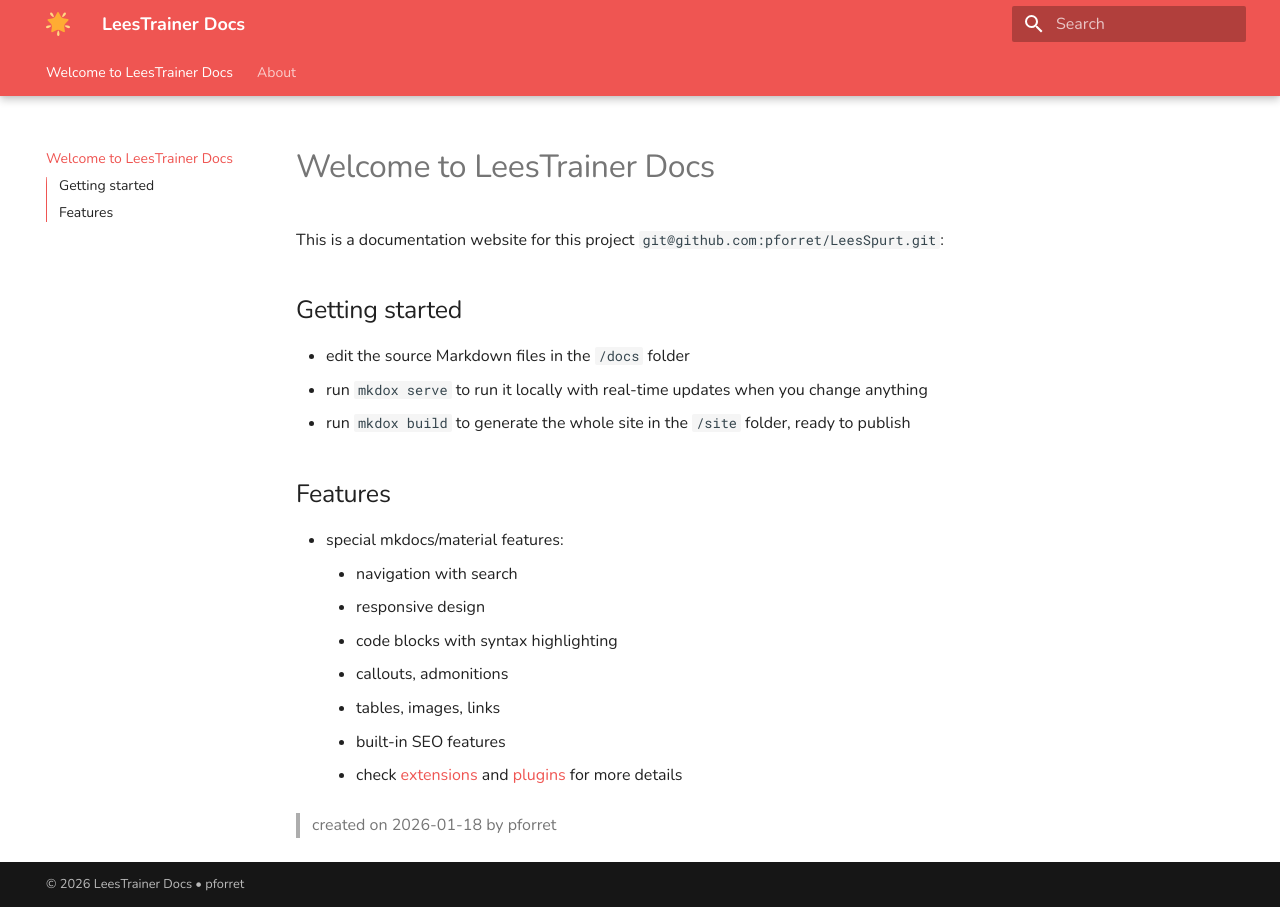
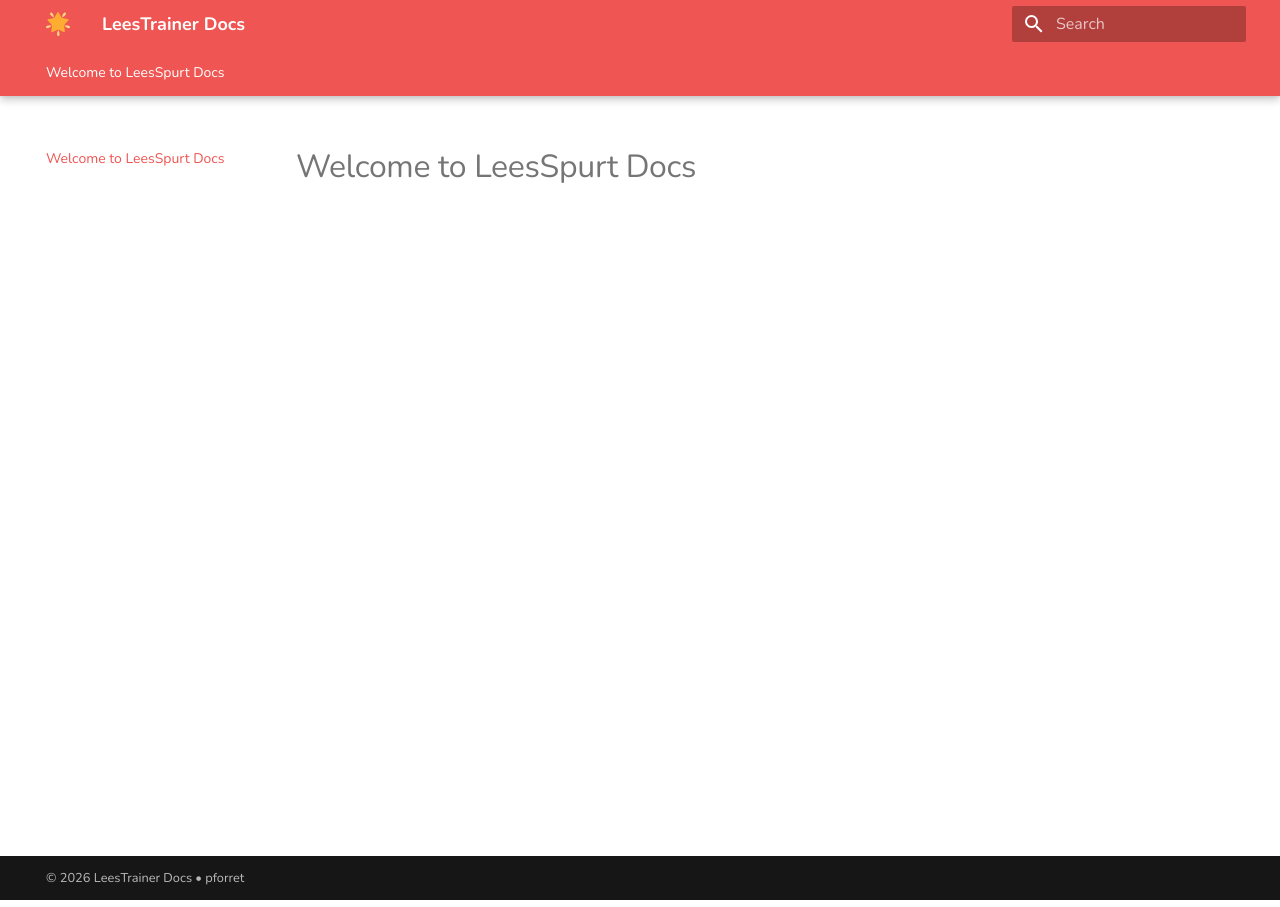
Before and after one commit to pforret/LeesSpurt, an MkDocs documentation site: the page built from docs/index.md, in a window 1280 px wide. Built offline with MkDocs 1.6.1 and Material for MkDocs 9.7.7, drawn with Linux system fonts in a browser that asks for light colours.

Commit message:
ADD: VERSION.md, DEL: extensions.md plugins.md index.md index.post index.pre, MOD: index.md

```diff
--- a/docs/index.md
+++ b/docs/index.md
@@ -1,22 +1 @@
-# Welcome to LeesTrainer Docs
-
-This is a documentation website for this project `git@github.com:pforret/LeesSpurt.git`:
-
-## Getting started
-
-* edit the source Markdown files in the `/docs` folder
-* run `mkdox serve` to run it locally with real-time updates when you change anything
-* run `mkdox build` to generate the whole site in the `/site` folder, ready to publish
-
-## Features
-
-* special mkdocs/material features:
-    * navigation with search
-    * responsive design
-    * code blocks with syntax highlighting
-    * callouts, admonitions
-    * tables, images, links
-    * built-in SEO features
-    * check [extensions](about/features/extensions.md) and [plugins](about/features/plugins.md) for more details
-
-> created on 2026-01-18 by pforret
+# Welcome to LeesSpurt Docs
```
Also changed, not shown: VERSION.md (added, +1 -0 lines), docs/about/features/extensions.md (deleted, +0 -52 lines), docs/about/features/plugins.md (deleted, +0 -9 lines), docs/about/index.md (deleted, +0 -1 lines), 2 other files.
